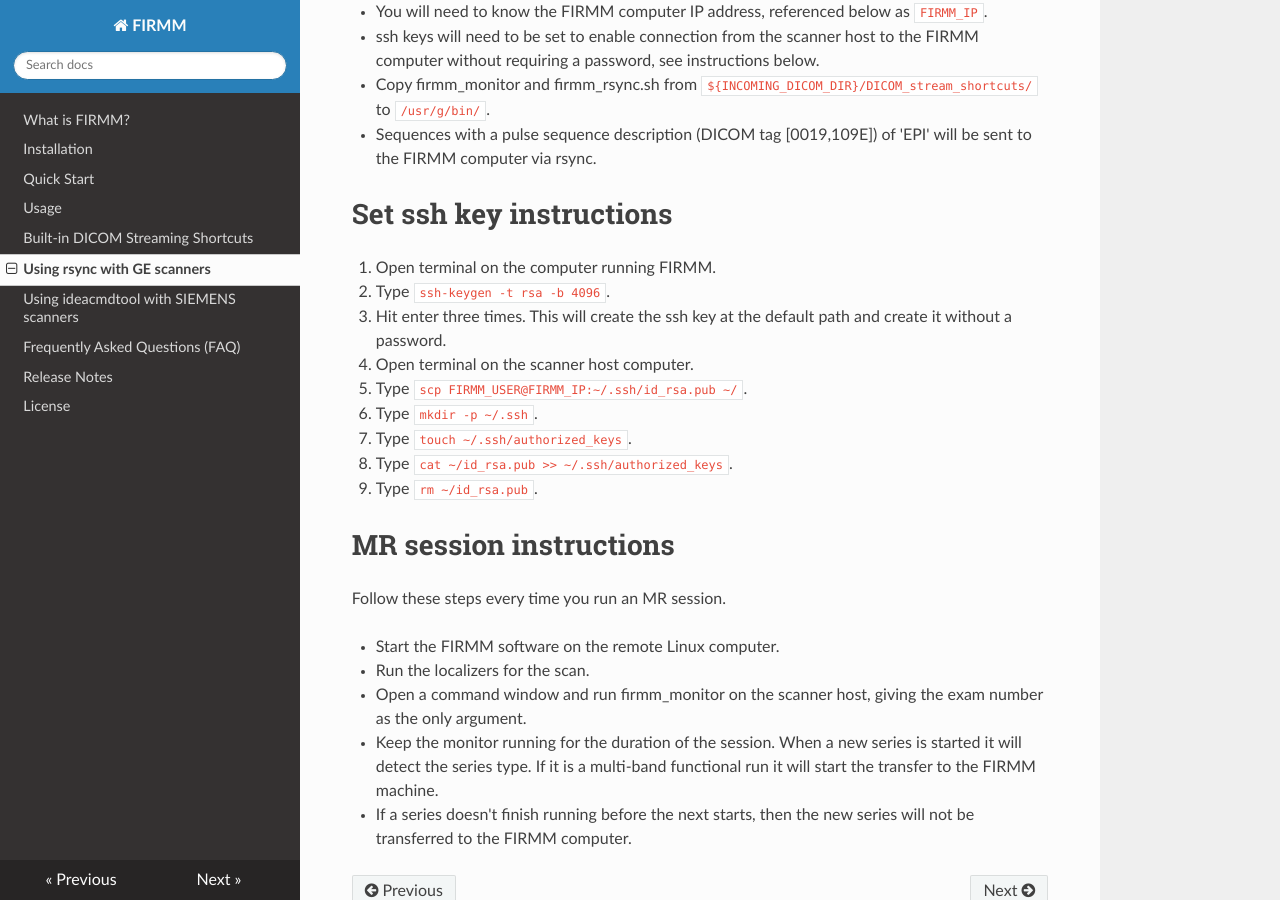
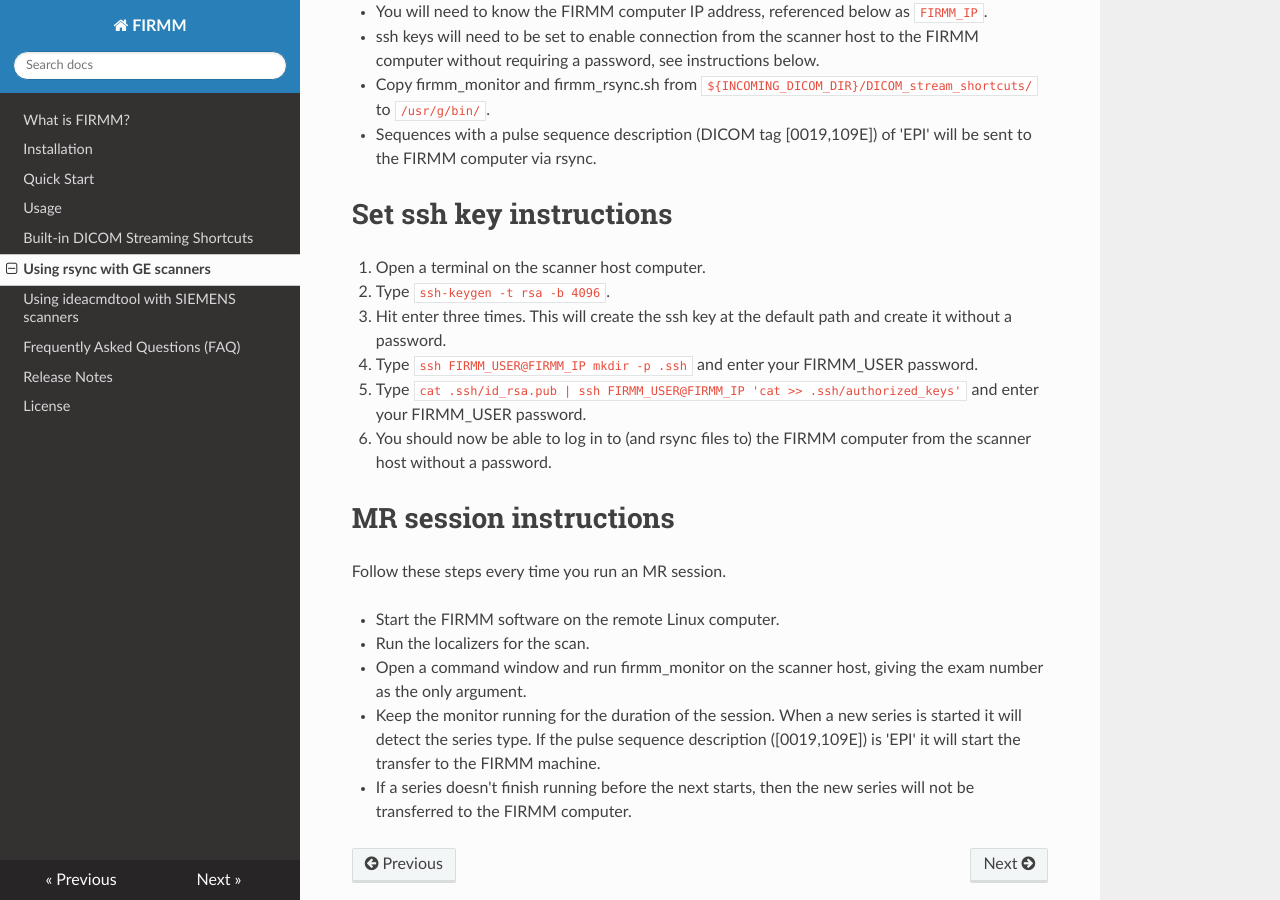
Before and after one commit to FIRMMsoftware/firmm_docs, an MkDocs documentation site: the page built from docs/ge_dicom_streaming.md, in a window 1280 px wide and 900 px high, scrolled down 573 px. Built offline with MkDocs 1.6.1, drawn with Linux system fonts in a browser that asks for light colours; nearby versions of some CDN libraries; old or Windows-style settings are respelled for this version of MkDocs.

Commit message:
Fix reversed ssh key section

```diff
--- a/docs/ge_dicom_streaming.md
+++ b/docs/ge_dicom_streaming.md
@@ -11,15 +11,12 @@
 * Sequences with a pulse sequence description (DICOM tag [0019,109E]) of 'EPI' will be sent to the FIRMM computer via rsync.
 
 # Set ssh key instructions
-1. Open terminal on the computer running FIRMM.
+1. Open a terminal on the scanner host computer.
 2. Type `ssh-keygen -t rsa -b 4096`.
 3. Hit enter three times. This will create the ssh key at the default path and create it without a password.
-4. Open terminal on the scanner host computer.
-4. Type `scp FIRMM_USER@FIRMM_IP:~/.ssh/id_rsa.pub ~/`.
-6. Type `mkdir -p ~/.ssh`.
-7. Type `touch ~/.ssh/authorized_keys`.
-8. Type `cat ~/id_rsa.pub >> ~/.ssh/authorized_keys`.
-9. Type `rm ~/id_rsa.pub`.
+4. Type `ssh FIRMM_USER@FIRMM_IP mkdir -p .ssh` and enter your FIRMM_USER password.
+5. Type `cat .ssh/id_rsa.pub | ssh FIRMM_USER@FIRMM_IP 'cat >> .ssh/authorized_keys'` and enter your FIRMM_USER password.
+6. You should now be able to log in to (and rsync files to) the FIRMM computer from the scanner host without a password.
 
 # MR session instructions
 
@@ -28,5 +25,5 @@ Follow these steps every time you run an MR session.
 * Start the FIRMM software on the remote Linux computer.
 * Run the localizers for the scan.
 * Open a command window and run firmm_monitor on the scanner host, giving the exam number as the only argument.
-* Keep the monitor running for the duration of the session. When a new series is started it will detect the series type. If it is a multi-band functional run it will start the transfer to the FIRMM machine.
+* Keep the monitor running for the duration of the session. When a new series is started it will detect the series type. If the pulse sequence description ([0019,109E]) is 'EPI' it will start the transfer to the FIRMM machine.
 * If a series doesn't finish running before the next starts, then the new series will not be transferred to the FIRMM computer.
```
